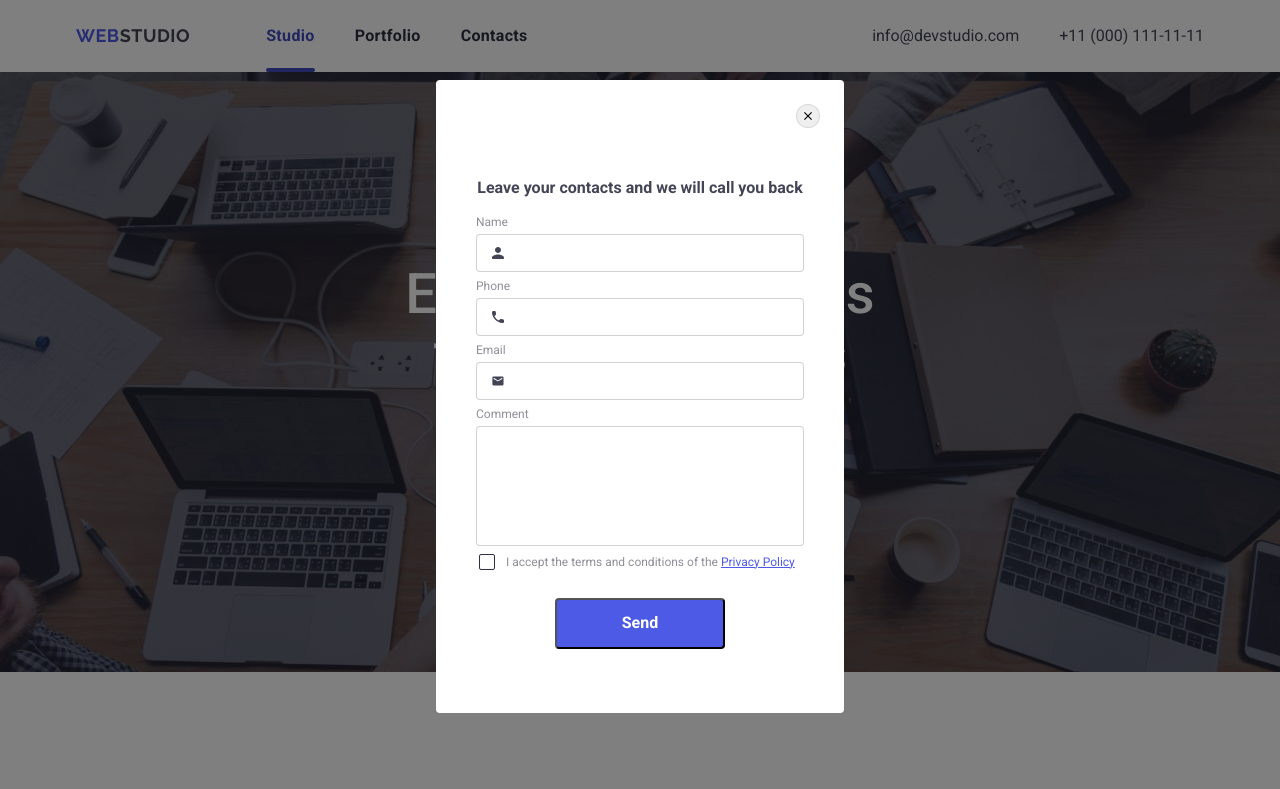
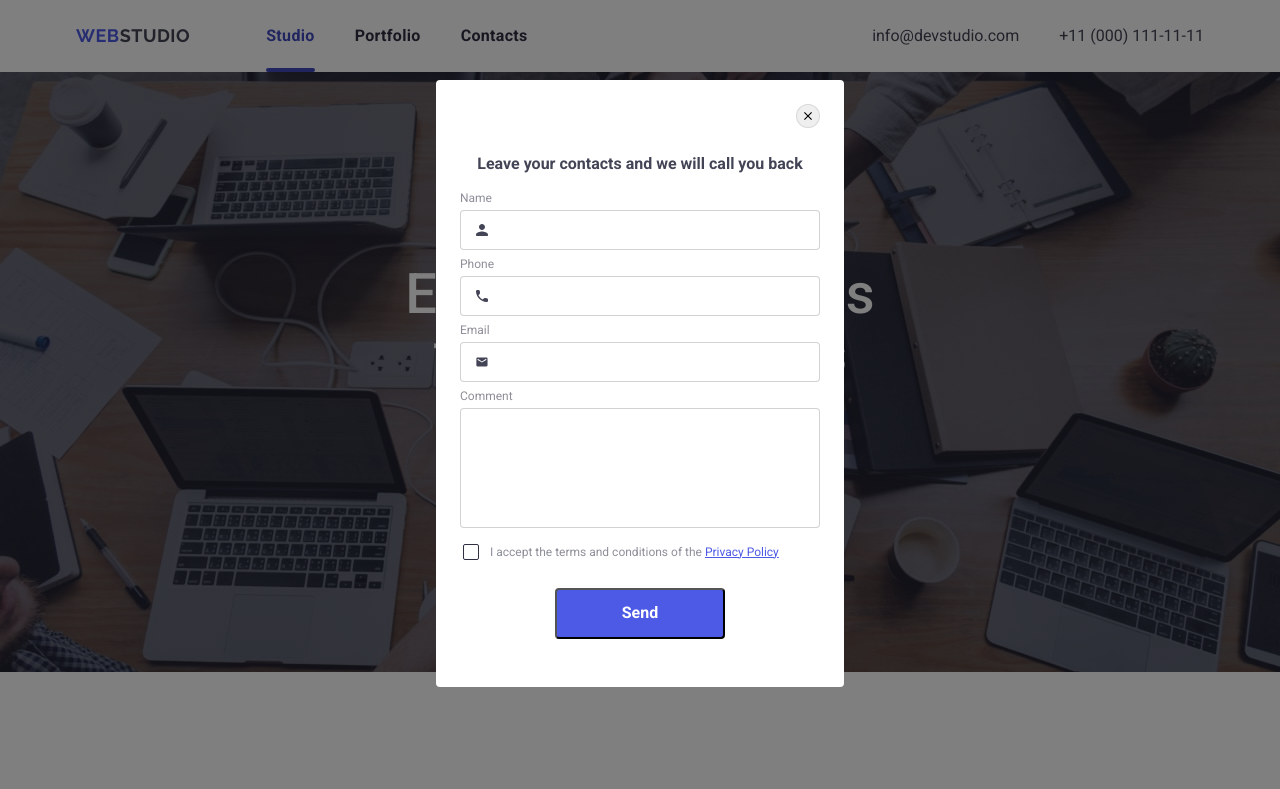
Before and after one commit to Vrkoval/goit-markup-hw-07, a plain HTML site: page index.html in a window 1280 px wide. Both pictures are taken after a click on the button "Order Service". Shown: the top 789 px of the page. Drawn offline with nearby package versions, Linux system fonts and the light colour scheme.

Commit message:
modal size correct

```diff
--- a/css/styles.css
+++ b/css/styles.css
@@ -122,8 +122,8 @@ body{
     padding: 7px;
     top: 24px;
     right: 24px;
-    width: 24px;
-    height: 24px;
+    /* width: 24px;
+    height: 24px; */
     border-radius: 50%;
     line-height: 0px;
     border: 1px solid rgba(0, 0, 0, 0.1);
@@ -150,14 +150,12 @@ body{
     font-weight: 600;
     font-size: 16px;
     line-height: 1.5;
-    margin: 72px 16px 16px 16px;
+    margin: 48px 16px 16px 16px;
     text-align: center;
 }
 .form {
     display: flex;
     flex-direction: column;
-    padding: 0px 16px 16px 16px;
-
     width: 100%;
 }
 
@@ -177,14 +175,14 @@ body{
 
 .form-input{
     margin: 0;
-    padding: 8px 24px;
+    /* padding: 8px 24px; */
     width: 100%;
     height: 100%;
     border: 1px solid rgba(33, 33, 33, 0.2);
     border-radius: 4px;
-    height: 38px;
-
-    padding-left: 34px;
+    height: 40px;
+
+    padding-left: 38px;
     transition-property: border-color ;
     transition-duration: 250ms;
     transition-timing-function: cubic-bezier(0.4, 0, 0.2, 1);
@@ -220,12 +218,12 @@ body{
     height: 120px;
     padding-left: 16px;
     padding-top: 8px;
-
+margin-bottom: 8px;
     font-family: 'Roboto';
     font-style: normal;
     font-weight: 400;
     font-size: 12px;
-    line-height: 0,875;
+    line-height: 1.17;
     letter-spacing: 0.01em;
 
 
--- a/index.html
+++ b/index.html
@@ -435,7 +435,7 @@
             Comment
             </label>
           <textarea
-          placeholder="Text input"
+          placeholder="Введіть текст"
           class="form-textarea"
           id="comment"
           name="comment"
```
